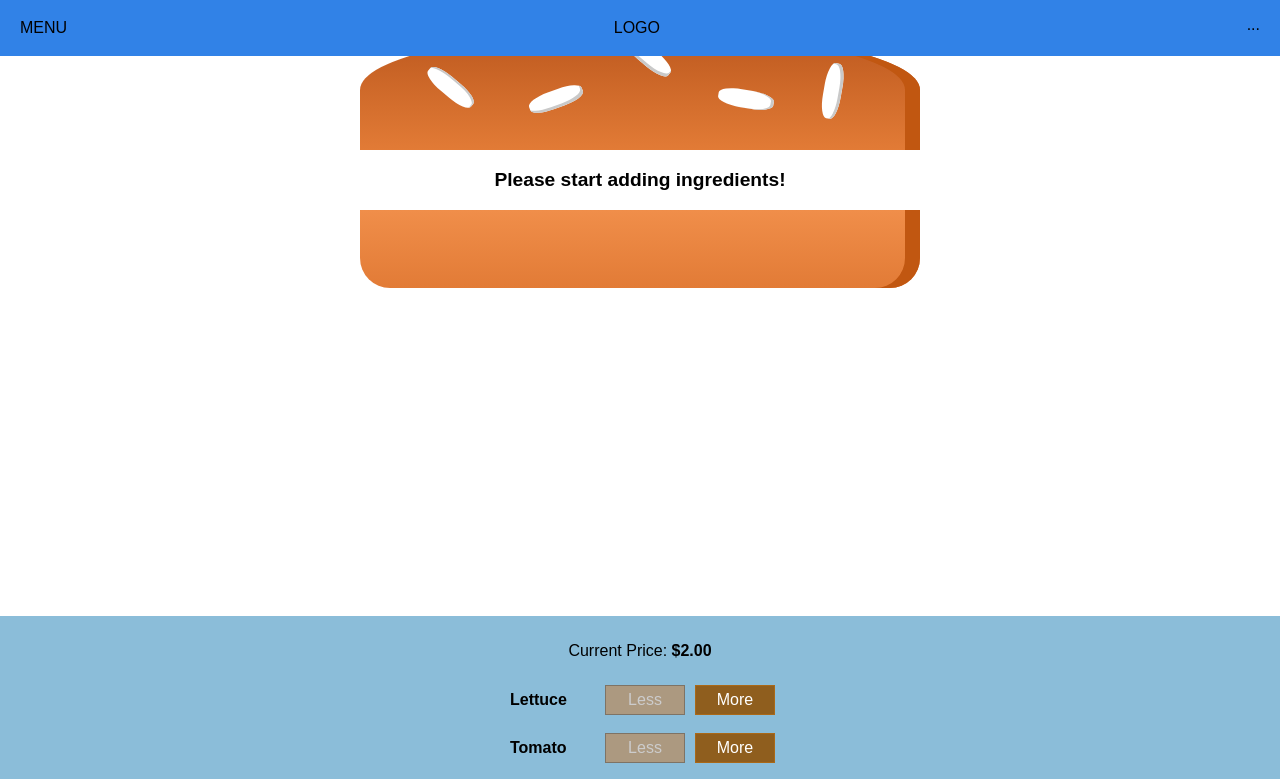
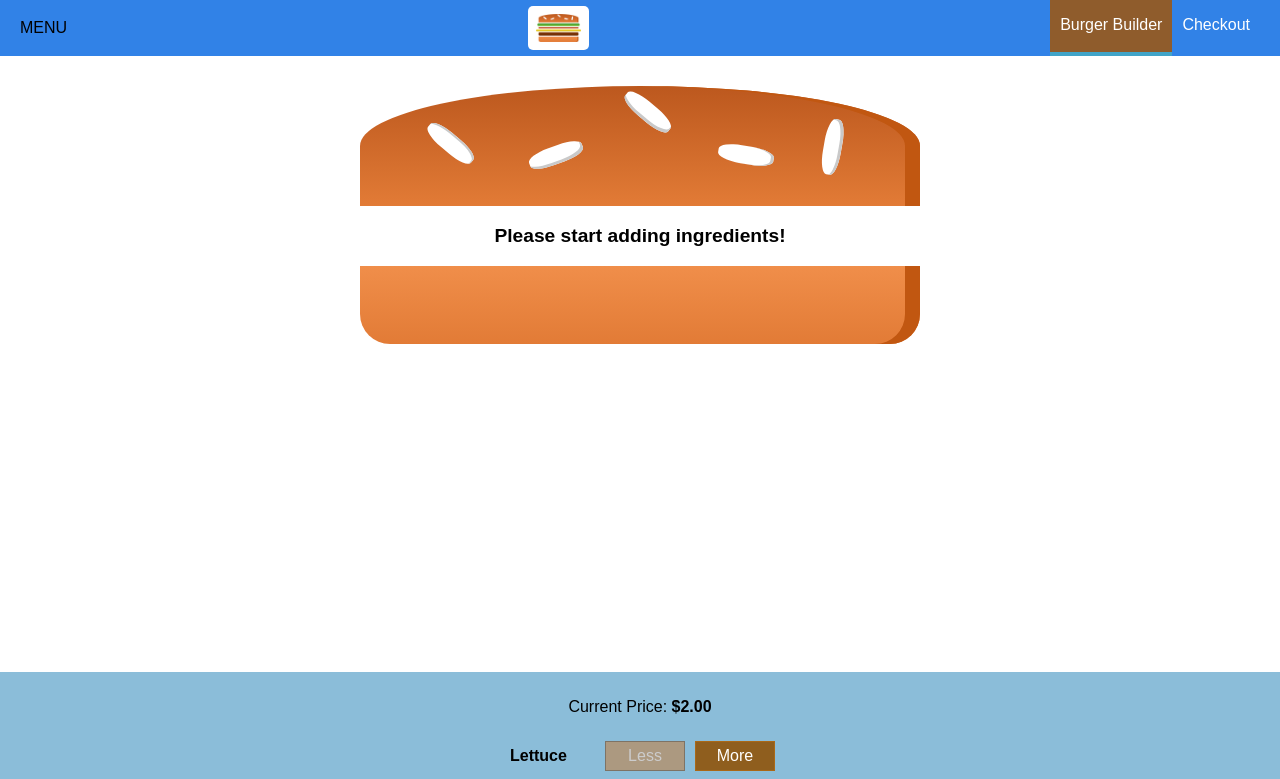
Before and after one commit to Norman518/burger-builder-react, a React app: page / in a window 1280 px wide. Shown: the top 779 px of the page. Built offline with nearby package versions, Linux system fonts and the light colour scheme.

Commit message:
added nav items
added nav items

```diff
--- a/src/components/Layout/Layout.css
+++ b/src/components/Layout/Layout.css
@@ -1,3 +1,3 @@
 .Content {
-  margin-top: 16px;
+  margin-top: 72px;
 }
--- /dev/null
+++ b/src/components/Logo/Logo.css
@@ -0,0 +1,11 @@
+.Logo {
+  background-color: white;
+  padding: 8px;
+  height: 80%;
+  box-sizing: border-box;
+  border-radius: 5px;
+}
+
+.Logo img {
+  height: 100%;
+}
--- /dev/null
+++ b/src/components/Logo/Logo.js
@@ -0,0 +1,10 @@
+import React from "react";
+import burgerLogo from "../../assets/images/burger-logo.png";
+import classes from './Logo.css'
+const logo = props => (
+  <div className={classes.Logo}>
+    <img src={burgerLogo} alt="Burgere" />
+  </div>
+);
+
+export default logo;
--- /dev/null
+++ b/src/components/Navigation/NavigationItems/NavigationItem/NavigationItem.css
@@ -0,0 +1,45 @@
+.NavigationItem {
+  margin: 10px 0;
+  box-sizing: border-box;
+  display: block;
+  width: 100%;
+}
+
+.NavigationItem a {
+  color: #8f5c2c;
+  text-decoration: none;
+  width: 100%;
+  box-sizing: border-box;
+  display: block;
+}
+
+.NavigationItem a:hover,
+.NavigationItem a:active,
+.NavigationItem a.active {
+  color: #40a4c8;
+}
+
+@media (min-width: 500px) {
+  .NavigationItem {
+    margin: 0;
+    display: flex;
+    height: 100%;
+    width: auto;
+    align-items: center;
+  }
+
+  .NavigationItem a {
+    color: white;
+    height: 100%;
+    padding: 16px 10px;
+    border-bottom: 4px solid transparent;
+  }
+
+  .NavigationItem a:hover,
+  .NavigationItem a:active,
+  .NavigationItem a.active {
+    background-color: #8f5c2c;
+    border-bottom: 4px solid #40a4c8;
+    color: white;
+  }
+}
--- /dev/null
+++ b/src/components/Navigation/NavigationItems/NavigationItem/NavigationItem.js
@@ -0,0 +1,13 @@
+import React from "react";
+
+import classes from "./NavigationItem.css";
+
+const navigationItem = props => (
+  <li className={classes.NavigationItem}>
+    <a href={props.link} className={props.active ? classes.active : null}>
+      {props.children}
+    </a>
+  </li>
+);
+
+export default navigationItem;
--- /dev/null
+++ b/src/components/Navigation/NavigationItems/NavigationItems.css
@@ -0,0 +1,15 @@
+.NavigationItems {
+    margin: 0;
+    padding: 0;
+    list-style: none;
+    display: flex;
+    flex-flow: column;
+    align-items: center;
+    height: 100%;
+}
+
+@media (min-width: 500px) {
+    .NavigationItems {
+        flex-flow: row;
+    }
+}
--- /dev/null
+++ b/src/components/Navigation/NavigationItems/NavigationItems.js
@@ -0,0 +1,13 @@
+import React from 'react';
+
+import classes from './NavigationItems.css';
+import NavigationItem from './NavigationItem/NavigationItem';
+
+const navigationItems = () => (
+    <ul className={classes.NavigationItems}>
+        <NavigationItem link="/" active>Burger Builder</NavigationItem>
+        <NavigationItem link="/">Checkout</NavigationItem>
+    </ul>
+);
+
+export default navigationItems;
--- a/src/components/Navigation/Toolbar/Toolbar.js
+++ b/src/components/Navigation/Toolbar/Toolbar.js
@@ -1,12 +1,13 @@
 import React from "react";
-import classes from './Toolbar.css'
-
+import classes from "./Toolbar.css";
+import Logo from "../../Logo/Logo";
+import NavigationItems from "../NavigationItems/NavigationItems";
 const toolbar = props => (
   <header className={classes.Toolbar}>
     <div>MENU</div>
-    <div>LOGO</div>
-    <nav>
-      <ul>...</ul>
+    <Logo />
+    <nav className={classes.DesktopOnly}>
+      <NavigationItems />
     </nav>
   </header>
 );
```
Also changed, not shown: src/assets/images/burger-logo.png (added).
